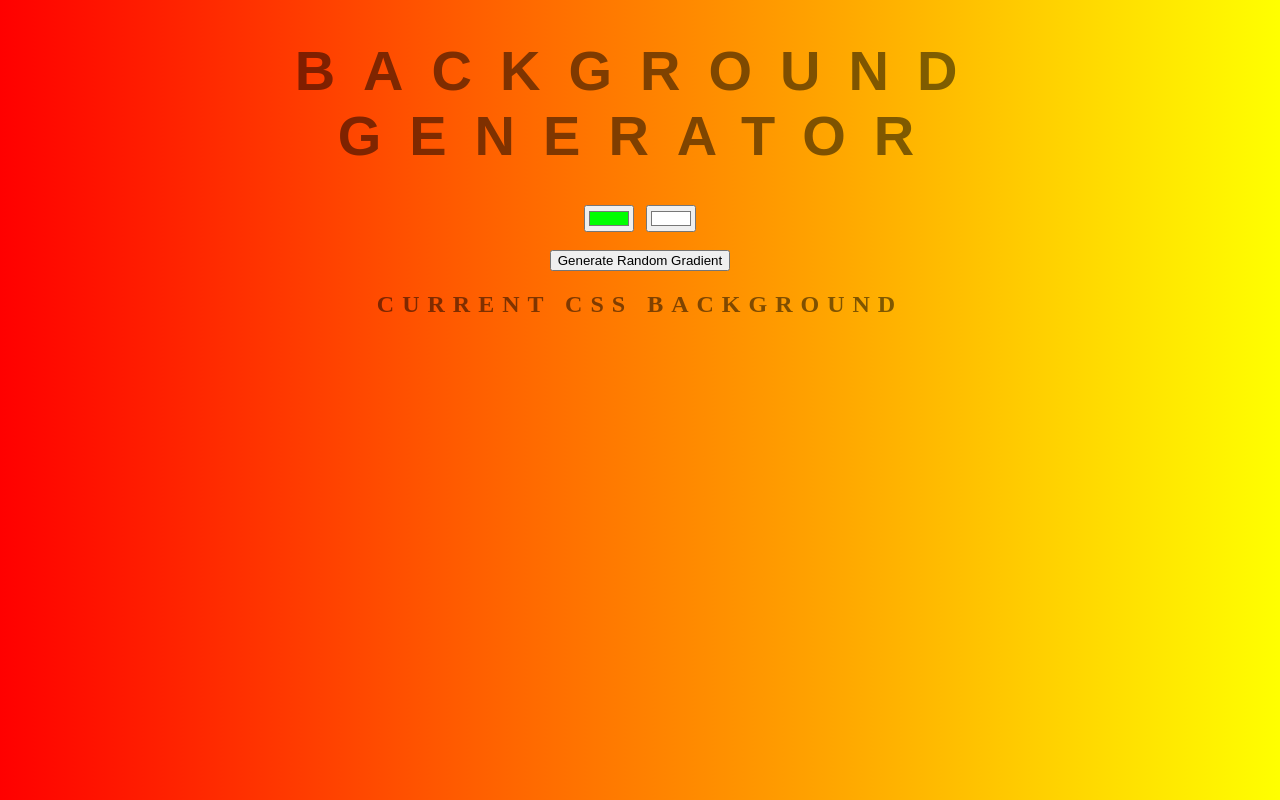
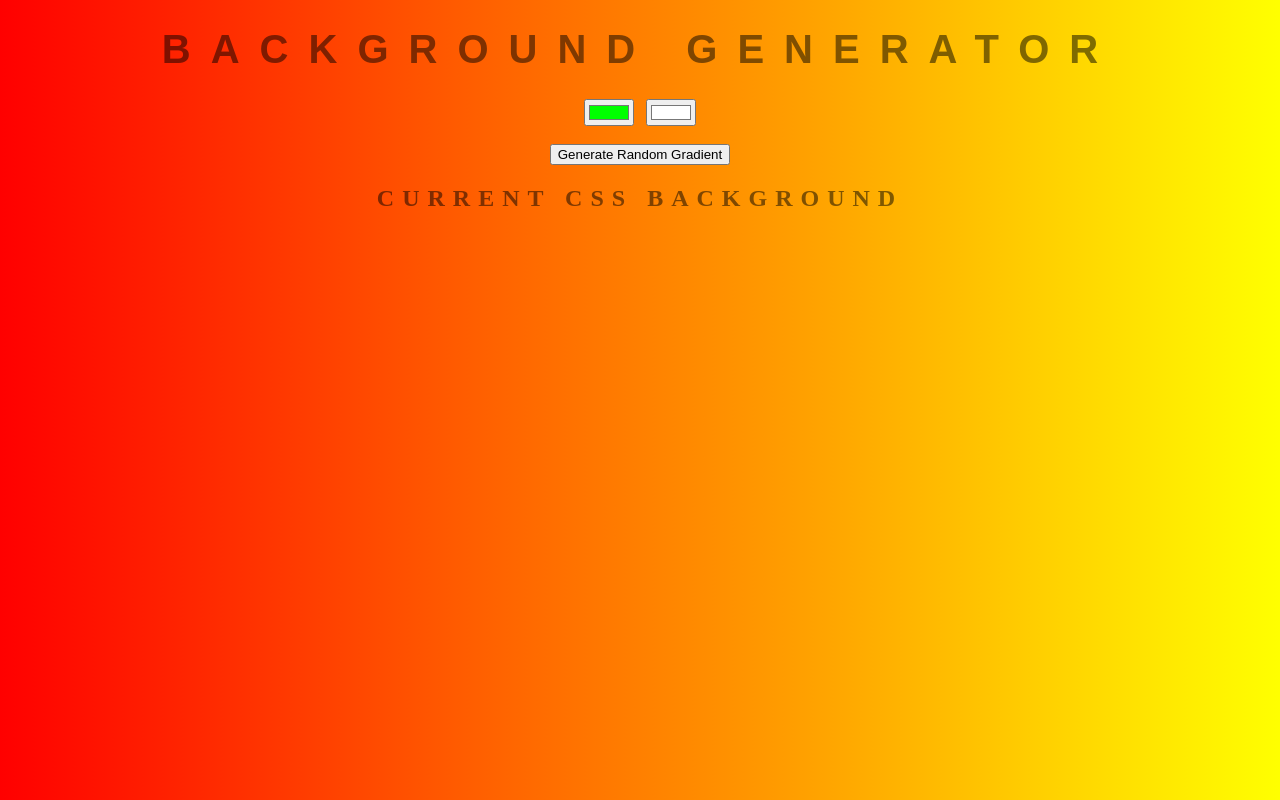
Before and after one commit to steveanil/background-generator, a plain HTML site: page index.html in a window 1280 px wide. Drawn offline with Linux system fonts and the light colour scheme.

Commit message:
Add files via upload

```diff
--- a/style.css
+++ b/style.css
@@ -13,7 +13,7 @@ body {
 }
 
 h1 {
-    font: 600 3.5em 'Raleway', sans-serif;
+    font: 600 2.5em 'Raleway', sans-serif;
     color: rgba(0,0,0,.5);
     text-align: center;
     text-transform: uppercase;
```
